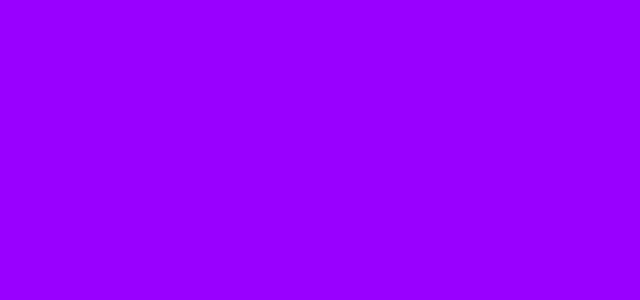
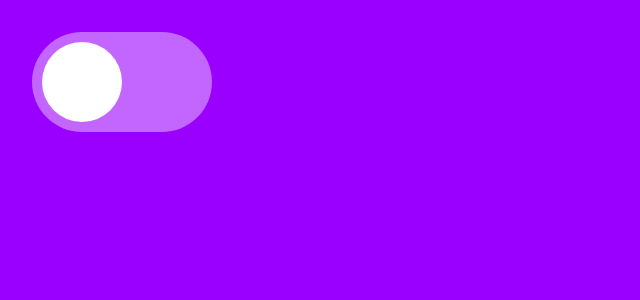
Before and after one commit to FarzeenZainab/animations-with-framer-motion, a React (Vite) app: page / in a window 1280 px wide. Shown: the top 300 px of the page, without its empty margins (0-640 px from the left). Built offline with nearby package versions, Linux system fonts and the light colour scheme.

Commit message:
implementing layout animations

```diff
--- a/src/components/layout-animations/basics.jsx
+++ b/src/components/layout-animations/basics.jsx
@@ -1,6 +1,8 @@
 import { motion } from "framer-motion";
+import { useState } from "react";
+import "./styles.css";
 
-const basics = () => {
+const Basics = () => {
   /**
    * CSS layouts are difficult and expensive to animate
    *
@@ -52,11 +54,41 @@ const basics = () => {
   /**
    * Explanation: https://www.youtube.com/watch?v=5-JIu0u42Jc
    */
+
+  const [isOn, setIsOn] = useState(false);
+
+  const toggleSwitch = () => setIsOn(!isOn);
+
   return (
-    <div>
-      <motion.div></motion.div>
+    <div className="switch" data-isOn={isOn} onClick={toggleSwitch}>
+      {/*
+
+        What properties are considered as layout changes:
+        margins, paddings, flexbox, grid, width, height, transforms,
+        borders, position, overflow, table layouts, dynamic content that
+        changes size or requires reflow, such as text or images. These
+        CSS properties can cause layout changes
+
+        any layout change that happens as the result of a re-render will be animated.
+
+        That could be any combination of:
+        - Reordering of a list.
+        - A style set on the component itself, for example a change in width or position.
+        - A change in the parent's layout, e.g. flexbox or grid.
+        - Or any other change in the component's layout.
+
+      */}
+      <motion.div
+        layout
+        className="handle"
+        transition={{
+          type: "spring",
+          stiffness: 700,
+          damping: 30,
+        }}
+      ></motion.div>
     </div>
   );
 };
 
-export default basics;
+export default Basics;
--- /dev/null
+++ b/src/components/layout-animations/styles.css
@@ -0,0 +1,21 @@
+.switch {
+  width: 180px;
+  height: 100px;
+  background-color: rgba(255, 255, 255, 0.4);
+  display: flex;
+  justify-content: flex-start;
+  border-radius: 50px;
+  padding: 10px;
+  cursor: pointer;
+}
+
+.switch[data-isOn="true"] {
+  justify-content: flex-end;
+}
+
+.handle {
+  width: 80px;
+  height: 80px;
+  background-color: white;
+  border-radius: 40px;
+}
```
